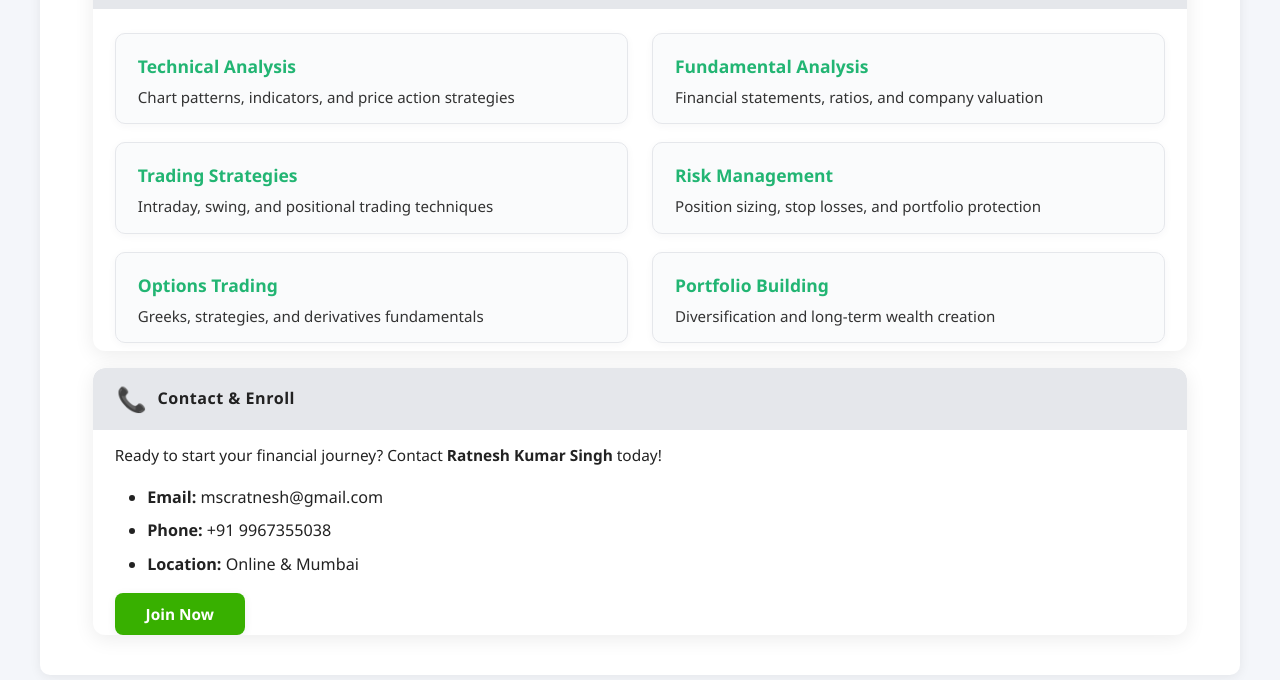
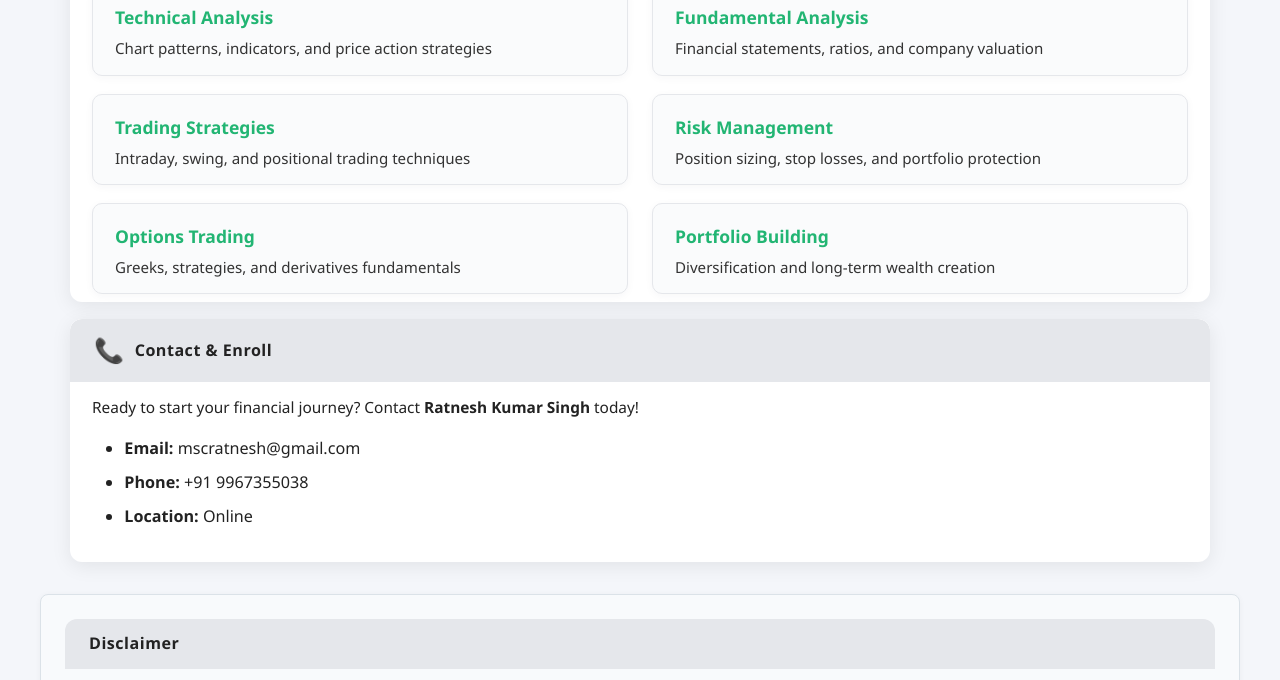
Before and after one commit to mscratnesh/htmlSite, a plain HTML site: page index.html in a window 1280 px wide. Shown: the part 789-1469 px from the top of the page. Drawn offline with Linux system fonts and the light colour scheme.

Commit message:
frmating

```diff
--- a/css/style.css
+++ b/css/style.css
@@ -219,10 +219,10 @@
     max-width: 1200px;
     margin: 2rem auto;
     display: block;
-    padding: 1.5rem;
-    background: #fff;
-    border-radius: 10px;
-    box-shadow: 0 2px 12px rgba(0,0,0,0.07);
+    padding: 0;
+    background: transparent;
+    border-radius: 0;
+    box-shadow: none;
     font-size: 14px;
 }
 
--- a/pages/new-home.html
+++ b/pages/new-home.html
@@ -1,10 +1,10 @@
 <!-- New Home Page Inspired by rksti.com -->
-<div class="hero-section" style="background: linear-gradient(120deg, #e5e7eb 60%, #38b000 100%); padding: 3.5em 0 2.5em 0; text-align: center;">
+<div class="card-section">
+    <div class="hero-section" style="background: linear-gradient(120deg, #e5e7eb 60%, #38b000 90%); padding: 3.5em 0 2.5em 0; text-align: center;">
         <h1 style="font-size:2.5em; font-weight:800; color:#222; margin-bottom:0.5em;">Let Money Earn</h1>
         <p style="font-size:1.25em; color:#333; max-width:600px; margin:0 auto 1.5em auto;">Empowering your financial journey with expert guidance, smart investing, and practical tools. Learn, invest, and grow with confidence!</p>
-    <a href="#" onclick="loadPage('learn-with-me')" style="background:#38b000; color:#fff; font-weight:600; padding:0.9em 2.2em; border-radius:8px; font-size:1.1em; text-decoration:none; box-shadow:0 2px 8px rgba(44,62,80,0.08);">Start Learning</a>
     </div>
-
+</div>
 <div class="card-section">
     <div class="section-header" style="display:flex;align-items:center;gap:10px;">
         <span style="font-size:1.5em;">&#128161;</span>
@@ -80,9 +80,8 @@
         <ul style="font-size:1.05em; margin-bottom:1.5em; padding-left:2em;">
             <li style="margin-bottom:0.5em;"><b>Email:</b> mscratnesh@gmail.com</li>
             <li style="margin-bottom:0.5em;"><b>Phone:</b> +91 9967355038</li>
-            <li style="margin-bottom:0.5em;"><b>Location:</b> Online & Mumbai</li>
+            <li style="margin-bottom:0.5em;"><b>Location:</b> Online </li>
         </ul>
-        <a href="#" onclick="loadPage('learn-with-me')" style="background:#38b000; color:#fff; font-weight:600; padding:0.7em 2em; border-radius:8px; font-size:1em; text-decoration:none; box-shadow:0 2px 8px rgba(44,62,80,0.08);">Join Now</a>
     </div>
 </div>
 
@@ -93,6 +92,7 @@
         gap: 18px 24px;
         margin-top: 10px;
     }
+
     .review-learn-item {
         background: #fafbfc;
         border: 1px solid #e5e7eb;
@@ -101,24 +101,29 @@
         min-height: 80px;
         box-shadow: 0 2px 8px rgba(44,62,80,0.04);
     }
+
     .review-learn-title {
         font-size: 1.25em;
         font-weight: 700;
         color: #22b573;
         margin-bottom: 0.3em;
     }
+
     .review-learn-desc {
         color: #333;
         font-size: 1.08em;
     }
+
     @media (max-width: 700px) {
         .review-learn-grid {
             grid-template-columns: 1fr;
             gap: 12px;
         }
+
         .review-learn-item {
             padding: 14px 10px 10px 10px;
         }
+
         .review-learn-title {
             font-size: 1.08em;
         }
@@ -129,8 +134,14 @@
     .hero-section h1 {
         letter-spacing: 1px;
     }
+
     @media (max-width: 700px) {
-    .hero-section h1 { font-size: 1.5em; }
-    .card-section { margin: 1.2em 0.2em; }
+        .hero-section h1 {
+            font-size: 1.5em;
+        }
+
+        .card-section {
+            margin: 1.2em 0.2em;
+        }
     }
 </style>
```
Lines whose indentation alone changed are shown as unchanged.
